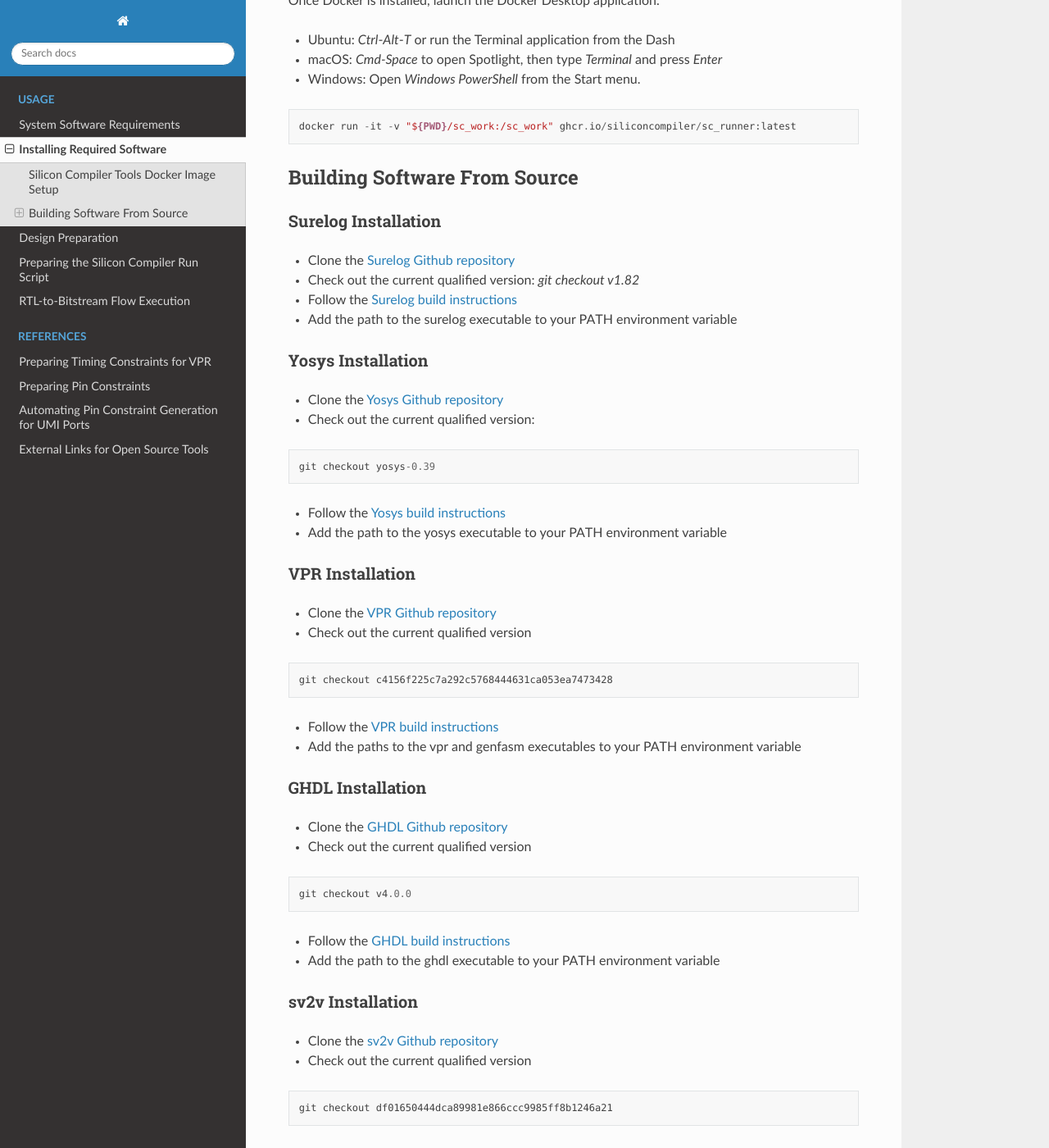
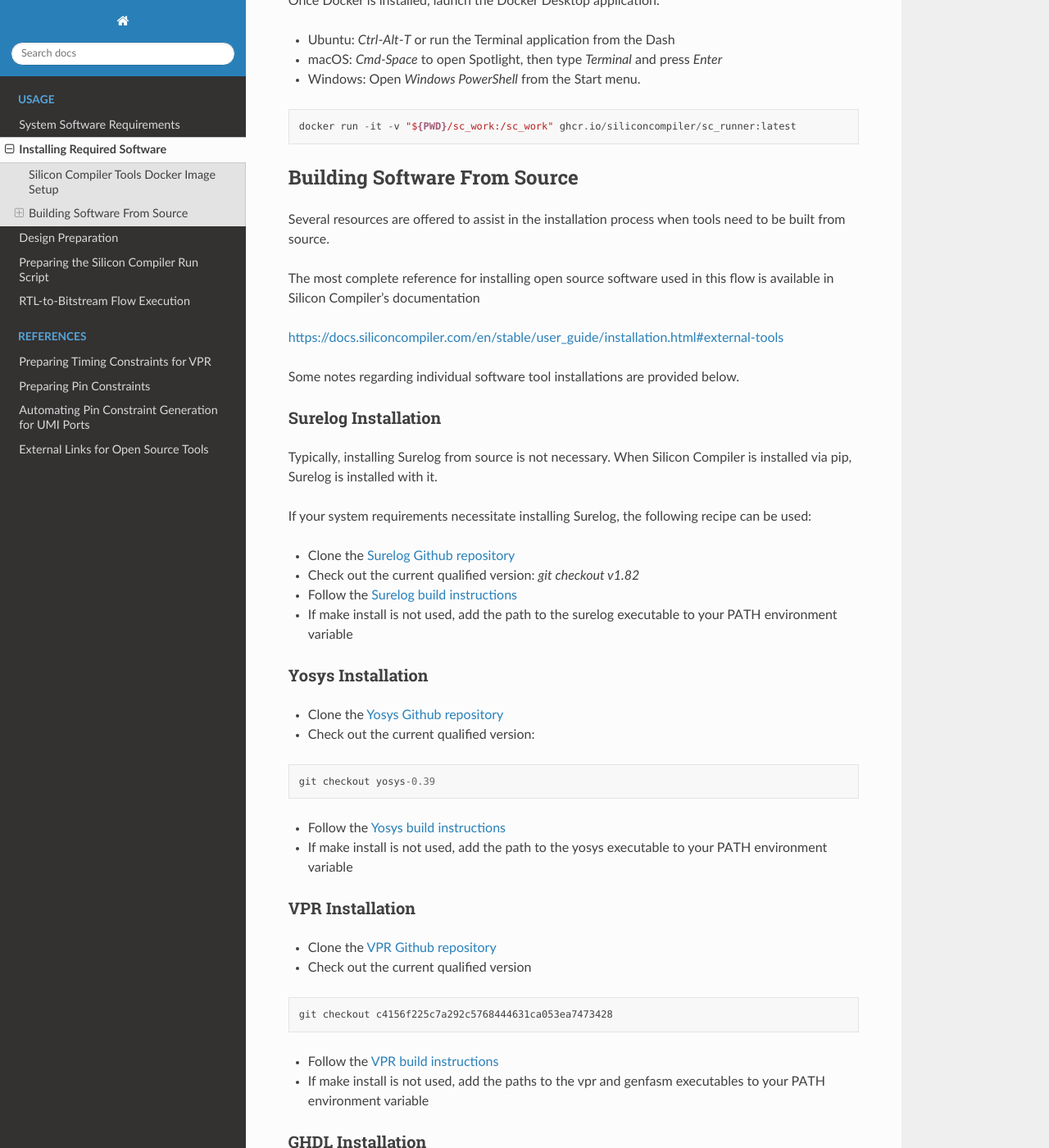
Before and after one commit to zeroasiccorp/logik, a Sphinx documentation site: the page built from docs/source/tool_installations.rst, in a window 1280 px wide and 1400 px high, scrolled down 498 px. Shown: the whole window at 82% size. Built offline with Sphinx 7.4.7 and the Read the Docs theme 2.0.0, drawn with Linux system fonts in a browser that asks for light colours; some of the changed text lies outside the part shown.

Commit message:
Clean up tool setup page

```diff
--- a/docs/source/tool_installations.rst
+++ b/docs/source/tool_installations.rst
@@ -27,13 +27,25 @@
 Building Software From Source
 -----------------------------
 
+Several resources are offered to assist in the installation process when tools need to be built from source.
+
+The most complete reference for installing open source software used in this flow is available in Silicon Compiler's documentation
+
+`https://docs.siliconcompiler.com/en/stable/user_guide/installation.html#external-tools <https://docs.siliconcompiler.com/en/stable/user_guide/installation.html#external-tools>`_
+
+Some notes regarding individual software tool installations are provided below.
+
 Surelog Installation
 ^^^^^^^^^^^^^^^^^^^^
 
-* Clone the `Surelog Github repository <https://github.com/chipalliance/Surelog>`_
+Typically, installing Surelog from source is not necessary.  When Silicon Compiler is installed via pip, Surelog is installed with it.
+
+If your system requirements necessitate installing Surelog, the following recipe can be used:
+
+* Clone the `Surelog Github repository <https://github.com/chipsalliance/Surelog>`_
 * Check out the current qualified version:  `git checkout v1.82`
 * Follow the `Surelog build instructions <https://github.com/chipsalliance/Surelog?tab=readme-ov-file#build-instructions-and-test>`_
-* Add the path to the surelog executable to your PATH environment variable
+* If make install is not used, add the path to the surelog executable to your PATH environment variable
 
 Yosys Installation
 ^^^^^^^^^^^^^^^^^^
@@ -46,7 +58,7 @@
    git checkout yosys-0.39
 
 * Follow the `Yosys build instructions <https://github.com/YosysHQ/yosys?tab=readme-ov-file#installation>`_
-* Add the path to the yosys executable to your PATH environment variable
+* If make install is not used, add the path to the yosys executable to your PATH environment variable
 
 VPR Installation
 ^^^^^^^^^^^^^^^^
@@ -59,7 +71,7 @@
    git checkout c4156f225c7a292c5768444631ca053ea7473428
 
 * Follow the `VPR build instructions <https://github.com/verilog-to-routing/vtr-verilog-to-routing/blob/master/BUILDING.md>`_
-* Add the paths to the vpr and genfasm executables to your PATH environment variable
+* If make install is not used, add the paths to the vpr and genfasm executables to your PATH environment variable
 
 GHDL Installation
 ^^^^^^^^^^^^^^^^^
@@ -72,12 +84,12 @@
    git checkout v4.0.0
 
 * Follow the `GHDL build instructions <https://ghdl.github.io/ghdl/development/building/index.html#build>`_
-* Add the path to the ghdl executable to your PATH environment variable
+* If make install is not used, add the path to the ghdl executable to your PATH environment variable
 
 sv2v Installation
 ^^^^^^^^^^^^^^^^^
 
-* Clone the `sv2v Github repository <https://github.com/>`_
+* Clone the `sv2v Github repository <https://github.com/zachjs/sv2v>`_
 * Check out the current qualified version
 
 ::
@@ -85,7 +97,7 @@
    git checkout df01650444dca89981e866ccc9985ff8b1246a21
 
 * Follow the `sv2v build instructions <https://github.com/zachjs/sv2v?tab=readme-ov-file#installation>`_
-* Add the path to the sv2v executable to your PATH environment variable
+* If make install is not used, add the path to the sv2v executable to your PATH environment variable
 
 GTKWave Installation
 ^^^^^^^^^^^^^^^^^^^^
@@ -103,25 +115,25 @@
 Icarus Verilog Installation
 ^^^^^^^^^^^^^^^^^^^^^^^^^^^
 
-* Clone the `sv2v Github repository <https://github.com/>`_
+* Clone the `Icarus Github repository <https://github.com/steveicarus/iverilog>`_
 * Check out the current qualified version
 
 ::
 
-   git checkout df01650444dca89981e866ccc9985ff8b1246a21
+   git checkout v12_0
 
-* Follow the `sv2v build instructions <https://github.com/zachjs/sv2v?tab=readme-ov-file#installation>`_
-* Add the path to the sv2v executable to your PATH environment variable
+* Follow the `Icarus build instructions <https://github.com/steveicarus/iverilog?tab=readme-ov-file#buildinginstalling-icarus-verilog-from-source>`_
+* If make install is not used, add the path to the icarus executable to your PATH environment variable
 
 Verilator Installation
 ^^^^^^^^^^^^^^^^^^^^^^
 
-* Clone the `sv2v Github repository <https://github.com/>`_
+* Clone the `Verilator Github repository <https://github.com/verilator/verilator>`_
 * Check out the current qualified version
 
 ::
 
-   git checkout df01650444dca89981e866ccc9985ff8b1246a21
+   git checkout v5.012
 
-* Follow the `sv2v build instructions <https://github.com/zachjs/sv2v?tab=readme-ov-file#installation>`_
-* Add the path to the sv2v executable to your PATH environment variable
+* Follow the `Verilator build instructions <https://verilator.org/guide/latest/install.html>`_
+* If make install is not used, add the path to the Verilator executable to your PATH environment variable
```
